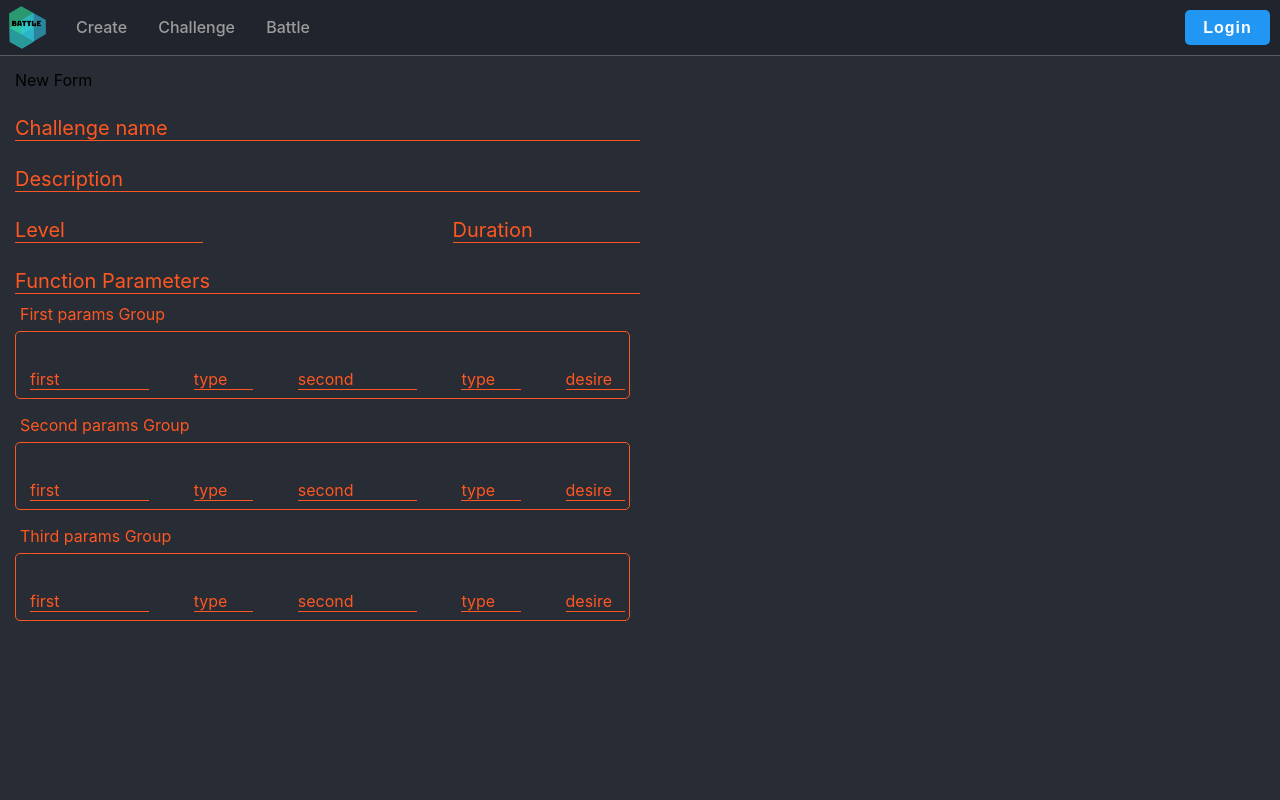
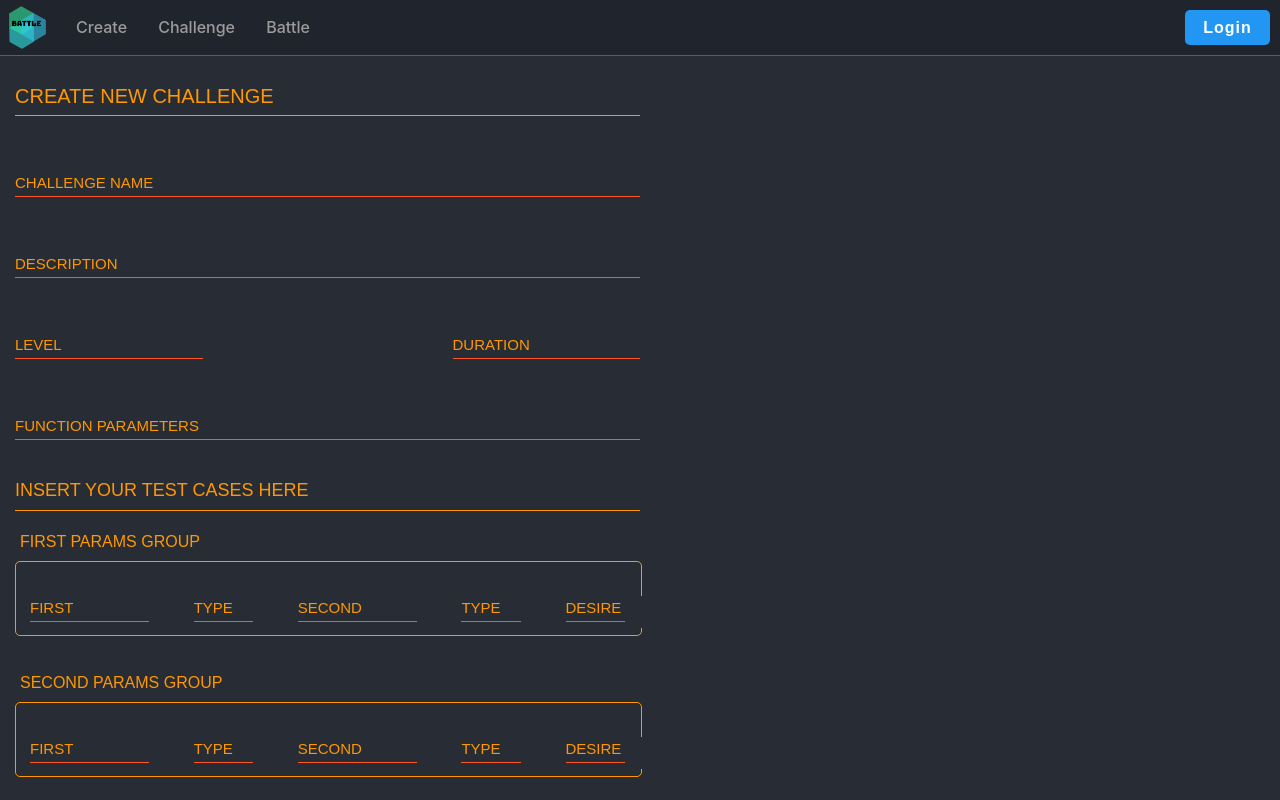
Before and after one commit to ronen-albagli/react-simple-starter-hooks-typeScipt, a React (Create React App) app: page /battle/create in a window 1280 px wide. Built offline with nearby package versions, Linux system fonts and the light colour scheme.

Commit message:
finish styling form

```diff
--- a/src/components/buttons/Button.scss
+++ b/src/components/buttons/Button.scss
@@ -1,3 +1,5 @@
+@import "../../main.scss";
+
 .button-container {
   font-family: sans-serif;
   height: 35px;
@@ -18,6 +20,9 @@
     &.primary {
       background-color: #2196f3;
     }
+    &.orange {
+      background-color: $orange;
+    }
     &:hover {
       background-color: transparent;
       border: 1px solid white;
@@ -26,10 +31,16 @@
   }
   &.empty {
     &.danger {
-      border: 1px solid crimson;
+      border: 1px solid $red-light;
+      color: $red-light;
     }
     &.primary {
-      border: 1px solid #2196f3;
+      border: 1px solid $blue;
+      color: $blue;
+    }
+    &.orange {
+      border: 1px solid $orange;
+      color: $orange;
     }
   }
   &.rounded {
--- a/src/components/buttons/Button.tsx
+++ b/src/components/buttons/Button.tsx
@@ -7,6 +7,7 @@ type ButtonProps = {
   title: String;
   color: String;
   fn: () => any;
+  style?: any;
 };
 
 const Button = (props: ButtonProps) => {
@@ -14,6 +15,7 @@ const Button = (props: ButtonProps) => {
     <div
       className={`button-container ${props.shape} ${props.btnStyle} ${props.color}`}
       onClick={props.fn}
+      style={props.style}
     >
       <div>{props.title}</div>
     </div>
--- a/src/components/forms/battleForm.tsx
+++ b/src/components/forms/battleForm.tsx
@@ -2,6 +2,7 @@ import React, { useState } from "react";
 import { TextInput, DropInput } from "../inputs/input.txt";
 import formSchema from "./schemas/battleSchema.json";
 import "./forms.scss";
+import Button from "../buttons/Button";
 
 const FormBattle: React.FC = (props: any) => {
   const [formState, setFormState] = useState({ ...formSchema });
@@ -45,13 +46,14 @@ const FormBattle: React.FC = (props: any) => {
 
   return (
     <div className="battle-form-container">
-      <div className="form-title">New Form</div>
+      <div className="form-title">CREATE NEW CHALLENGE</div>
       <form>
         <div className="single">
           {renderInputs(["challengeName", "description"])}
         </div>
         <div className="group">{renderInputs(["difficultly", "duration"])}</div>
         <div>{renderInputs(["functionParams"])}</div>
+        <div className="section-title">INSERT YOUR TEST CASES HERE</div>
         <div className="inputs-groups">
           <div className="group-params">
             <div className="group-title">First params Group</div>
@@ -95,6 +97,32 @@ const FormBattle: React.FC = (props: any) => {
           </div>
         </div>
       </form>
+      <div className="actions-section">
+        <div className={"action-group"}>
+          <Button
+            shape={"rounded"}
+            title={"BACK"}
+            btnStyle={"empty"}
+            color={"danger"}
+            fn={() => {}}
+            // style={{ width: "1px", opacity: 0 }}
+          />
+          <Button
+            shape={"rounded"}
+            title={"NEXT"}
+            btnStyle={"empty"}
+            color={"orange"}
+            fn={() => {}}
+          />
+        </div>
+        <Button
+          shape={"rounded"}
+          title={"TEST"}
+          btnStyle={"empty"}
+          color={"danger"}
+          fn={() => {}}
+        />
+      </div>
     </div>
   );
 };
--- a/src/components/forms/forms.scss
+++ b/src/components/forms/forms.scss
@@ -1,6 +1,9 @@
+@import "../../main.scss";
+
 .battle-form-container {
   width: 50%;
-
+  font-family: sans-serif;
+  position: relative;
   .group {
     display: flex;
     justify-content: space-between;
@@ -8,11 +11,38 @@
       width: 30%;
     }
   }
+  .actions-section {
+    position: absolute;
+    display: flex;
+    margin-top: 25px;
+    justify-content: space-between;
+    width: 100%;
+    .action-group {
+      display: flex;
+    }
+  }
+  .form-title {
+    position: relative;
+    font-size: 20px;
+    border-bottom: 1px solid $orange;
+    height: 30px;
+    color: $orange;
+    margin-top: 15px;
+  }
 
+  .section-title {
+    position: relative;
+    top: 15px;
+    margin-top: 25px;
+    font-size: 18px;
+    border-bottom: 1px solid $orange;
+    height: 30px;
+    color: $orange;
+  }
   .inputs-groups {
     display: flex;
     justify-content: space-between;
-    // border: 1px solid #ff5722;
+    // border: 1px solid #$orange;
     align-items: center;
     padding-bottom: 15px;
     padding-left: 15px;
@@ -26,9 +56,10 @@
       width: 100%;
       .group-title {
         position: absolute;
-        bottom: calc(100% + 15px);
-        color: #ff5722;
+        bottom: calc(90%);
+        color: $orange;
         left: 5px;
+        text-transform: uppercase;
       }
       .section-input {
         display: flex;
@@ -39,24 +70,22 @@
     &:after {
       content: "";
       position: absolute;
-      width: 98%;
-      height: 100%;
-      border: 1px solid #ff5722;
+      width: 100%;
+      height: 76%;
+      border: 1px solid $orange;
       left: 0;
       border-radius: 5px;
+      top: 20px;
     }
     &:before {
       content: "";
       position: absolute;
-      right: 5px;
-      background-color: #292c33;
+      right: -2px;
+      background-color: $semi-dark-bg;
       height: 32px;
-      top: 19px;
+      top: 55px;
       z-index: 100;
       width: 5px;
-    }
-    label {
-      font-size: 16px;
     }
     :nth-child(1) {
       &.input-text-container {
--- a/src/components/inputs/input.txt.tsx
+++ b/src/components/inputs/input.txt.tsx
@@ -45,7 +45,7 @@ export const DropInput = (props: TextInput) => {
   };
   return (
     <div className={`input-text-container ${props.value ? "up" : ""}`}>
-      <label>{label}</label>
+      <label className="ddl-label">{label}</label>
       <div className="selection input" onClick={() => setFocused(true)}>
         {value}
       </div>
--- a/src/components/inputs/inputs.scss
+++ b/src/components/inputs/inputs.scss
@@ -1,16 +1,19 @@
+@import "../../main.scss";
+
 .input-text-container {
   display: flex;
   flex-direction: column;
   position: relative;
-  border-bottom: 1px solid #ff5722;
-  height: 50px;
+  border-bottom: 1px solid $orange-dark;
+  height: 60px;
   transition: border 0.2s ease;
+  margin-top: 20px;
   &.up {
-    border-bottom: 1px solid #e91e63;
+    border-bottom: 1px solid $red-light;
     label {
-      font-size: 16px;
+      font-size: 10px;
       bottom: 28px;
-      color: #e91e63;
+      color: $red-light;
     }
   }
 
@@ -23,8 +26,8 @@
     height: 50px;
     z-index: 2;
     position: absolute;
-    top: 10px;
-    color: #ff9800;
+    top: 20px;
+    color: $orange;
     font-weight: 500;
     font-size: 15px;
   }
@@ -38,8 +41,8 @@
     height: 50px;
     z-index: 2;
     position: absolute;
-    top: 50%;
-    color: #ff9800;
+    top: 65%;
+    color: $orange;
     font-weight: 500;
     font-size: 15px;
   }
@@ -47,22 +50,23 @@
   .open {
     &.drop-list {
       position: absolute;
-      border: 1px solid #e91e63;
+      border: 1px solid $red-light;
       width: 100px;
-      top: 55px;
+      top: 65px;
       border-radius: 5px;
-      height: 100px;
+      height: 95px;
       opacity: 1;
-      background-color: #292c33;
+      z-index: 1;
       div {
         height: 31px;
-        border-bottom: 1px solid #e91e63;
-        color: #e91e63;
+        border-bottom: 1px solid $red-light;
+        color: $red-light;
         padding-left: 15px;
         display: flex;
         align-items: center;
         font-weight: 500;
-        font-size: 14px;
+        font-size: 15px;
+        background-color: #292c33;
 
         &:last-child {
           border-bottom: none;
@@ -70,8 +74,8 @@
         &.input-active {
           &:after {
             content: "";
-            border-right: 2px solid #e91e63;
-            border-bottom: 2px solid #e91e63;
+            border-right: 2px solid $red-light;
+            border-bottom: 2px solid $red-light;
             height: 13px;
             position: absolute;
             right: 15px;
@@ -96,20 +100,16 @@
       display: flex;
       align-items: center;
       font-weight: 500;
-      font-size: 16px;
+      font-size: 15px;
     }
   }
 
   label {
-    font-size: 20px;
+    font-size: 15px;
     position: absolute;
-    bottom: 0px;
-    transition: font-size 0.2s ease, bottom 0.2s ease;
-    color: #ff5722;
-    // &.up {
-    //   font-size: 16px;
-    //   bottom: 28px;
-    //   color: #e91e63;
-    // }
+    bottom: 5px;
+    transition: font-size 0.3s ease, bottom 0.3s ease;
+    color: $orange;
+    text-transform: uppercase;
   }
 }
--- /dev/null
+++ b/src/main.scss
@@ -0,0 +1,6 @@
+$orange: #ff9800;
+$orange-dark: #ff5722;
+$red-light: #e91e63;
+$dark-bg: #ff000000;
+$semi-dark-bg: #282c34;
+$blue: #2196f3;
```
